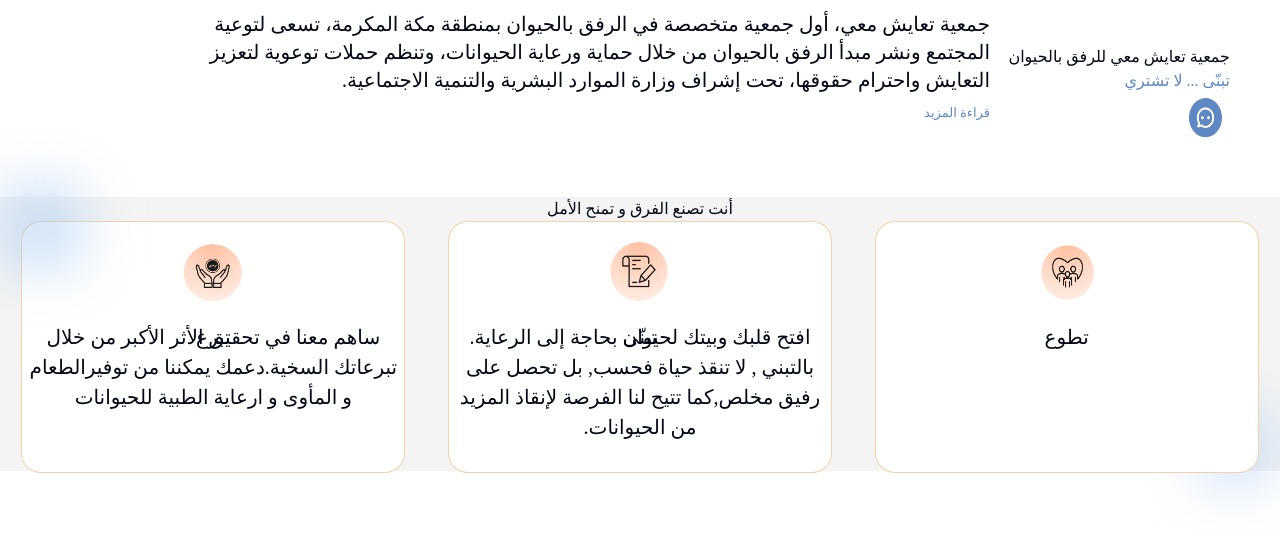
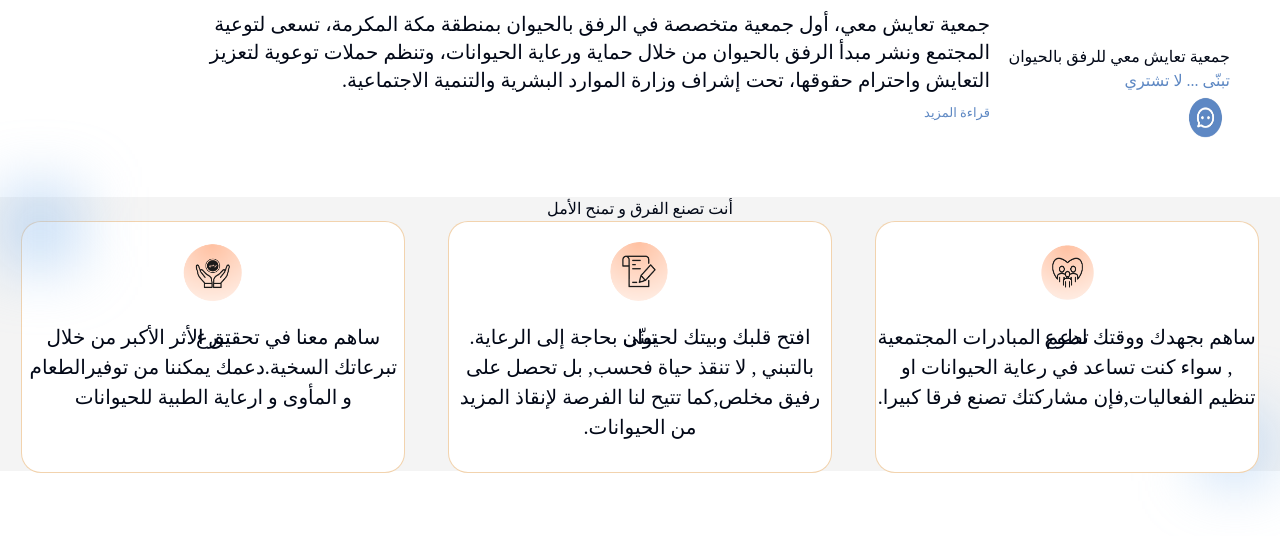
Before and after one commit to ga-wm-ngo/website, a Next.js app: page / in a window 1280 px wide. Shown: the top 536 px of the page. Built offline with nearby package versions, Linux system fonts and the light colour scheme.

Commit message:
Update page.js

```diff
--- a/src/app/page.js
+++ b/src/app/page.js
@@ -27,6 +27,7 @@ export default function Home() {
        <img src="Screenshot 2025-01-16 131945.png" />
         <h2>تطوع</h2>
     </div>
+<h4>ساهم بجهدك ووقتك لدعم المبادرات المجتمعية , سواء كنت تساعد في رعاية الحيوانات او تنظيم الفعاليات,فإن مشاركتك تصنع فرقا كبيرا.</h4>
 </div>
 
 <div className="section-left">
```
